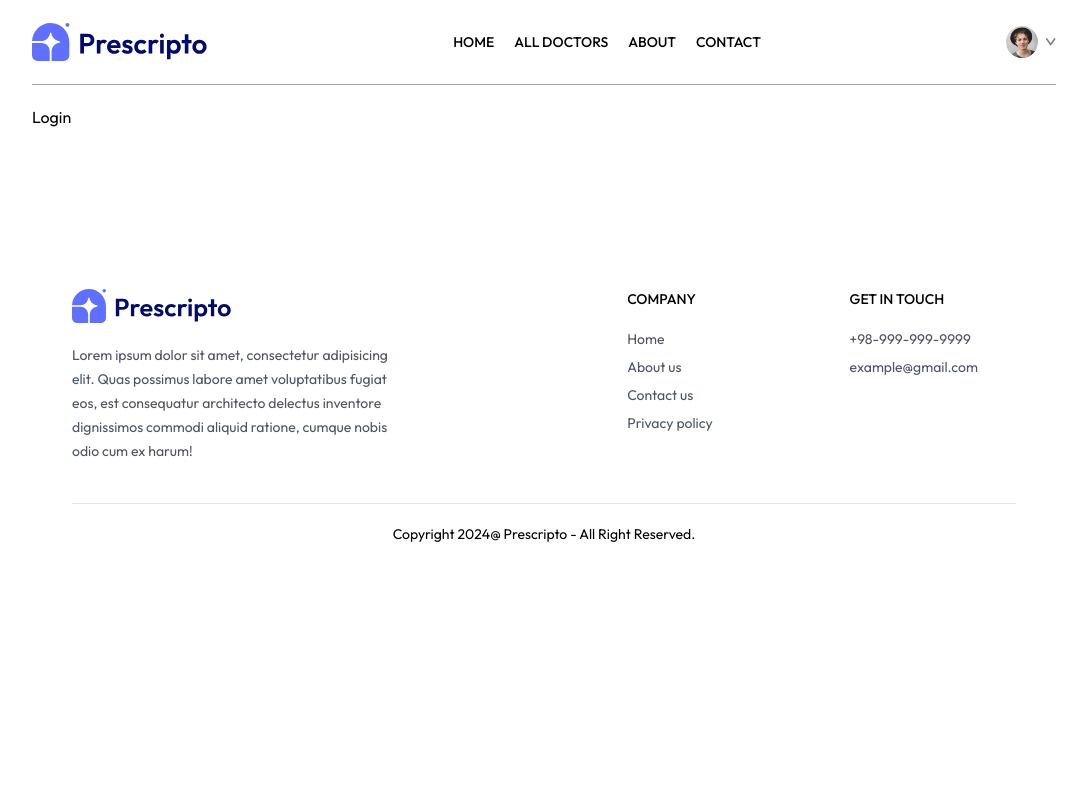
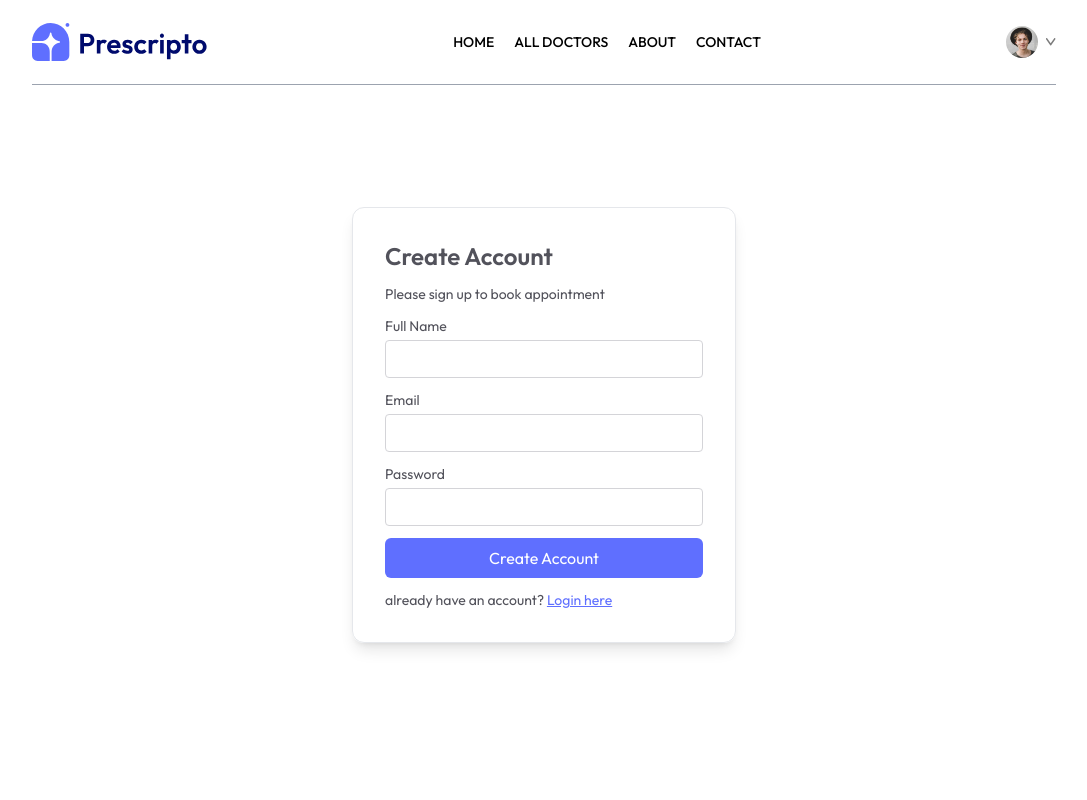
Before and after one commit to IsmaeilSaberi/dr-appointment-booking-app, a React (Vite) app in the folder frontend/: page /login in a window 1280 px wide. Shown: the top 800 px of the page, without its empty margins (96-1183 px from the left). Built offline with nearby package versions, Linux system fonts and the light colour scheme.

Commit message:
login page completed

```diff
--- a/frontend/src/pages/Login.jsx
+++ b/frontend/src/pages/Login.jsx
@@ -1,7 +1,91 @@
-import React from "react";
+import React, { useState } from "react";
 
 const Login = () => {
-  return <div>Login</div>;
+  const [state, setStste] = useState("Sign Up");
+
+  const [email, setEmail] = useState("");
+  const [password, setPassword] = useState("");
+  const [name, setName] = useState("");
+
+  const onSubmitHandler = async (event) => {
+    event.preventDefault();
+  };
+
+  return (
+    <form className="min-h-[80vh] flex items-center">
+      <div className="flex flex-col gap-3 m-auto items-start p-8 min-w-[340px] sm:min-w-96 border rounded-xl text-zinc-600 text-sm shadow-lg">
+        <p className="text-2xl font-semibold">
+          {state === "Sign Up" ? "Create Account" : "Login"}
+        </p>
+        <p>
+          Please {state === "Sign Up" ? "sign up" : "login"} to book appointment
+        </p>
+        {state === "Sign Up" && (
+          <div className="w-full">
+            <p>Full Name</p>
+            <input
+              className="border border-zinc-300 rounded w-full p-2 mt-1"
+              type="text"
+              onChange={(e) => {
+                setName(e.target.name);
+              }}
+              value={name}
+              required
+            />
+          </div>
+        )}
+
+        <div className="w-full">
+          <p>Email</p>
+          <input
+            className="border border-zinc-300 rounded w-full p-2 mt-1"
+            type="email"
+            onChange={(e) => {
+              setEmail(e.target.email);
+            }}
+            value={email}
+            required
+          />
+        </div>
+        <div className="w-full">
+          <p>Password</p>
+          <input
+            className="border border-zinc-300 rounded w-full p-2 mt-1"
+            type="password"
+            onChange={(e) => {
+              setPassword(e.target.password);
+            }}
+            value={password}
+            required
+          />
+        </div>
+        <button className="bg-primary text-white w-full py-2 rounded-md text-base">
+          {state === "Sign Up" ? "Create Account" : "Login"}
+        </button>
+        {state === "Sign Up" ? (
+          <p>
+            already have an account?{" "}
+            <span
+              onClick={() => setStste("Login")}
+              className="text-primary underline cursor-pointer"
+            >
+              Login here
+            </span>
+          </p>
+        ) : (
+          <p>
+            Create a new account?{" "}
+            <span
+              onClick={() => setStste("Sign Up")}
+              className="text-primary underline cursor-pointer"
+            >
+              Click here
+            </span>
+          </p>
+        )}
+      </div>
+    </form>
+  );
 };
 
 export default Login;
```
